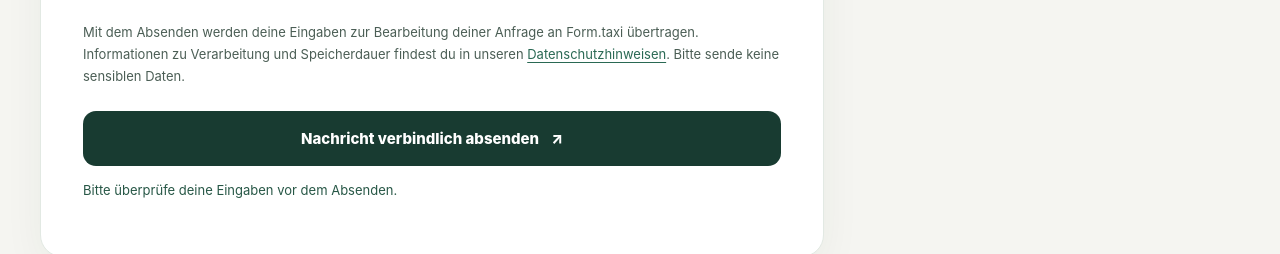
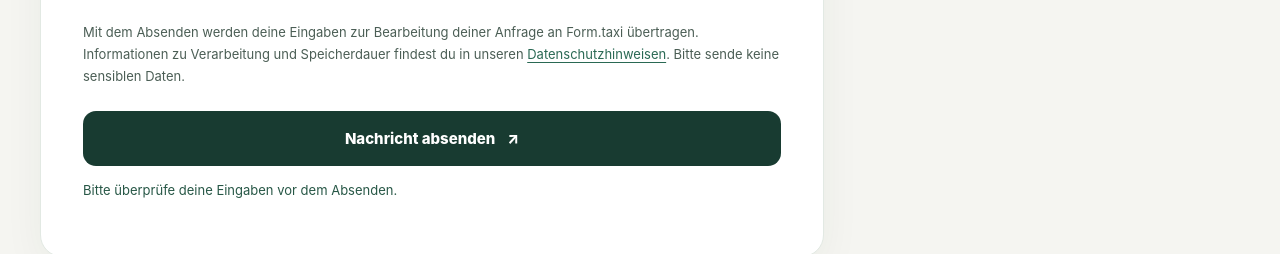
Before and after one commit to djalpha2000music-bit/alltagsfinder-shop, a plain HTML site: page kontakt.html in a window 1280 px wide. Shown: the part 1175-1429 px from the top of the page. Drawn offline with Linux system fonts and the light colour scheme.

Commit message:
Correct misleading affiliate, privacy and company copy throughout public Alltagsfinder pages

```diff
--- a/kontakt.html
+++ b/kontakt.html
@@ -27,7 +27,7 @@
       <span class="contact-hint">Mindestens 10 Zeichen, maximal 4.000 Zeichen.</span>
     </div>
     <p class="contact-understood"><span>Mit dem Absenden werden deine Eingaben zur Bearbeitung deiner Anfrage an Form.taxi übertragen. Informationen zu Verarbeitung und Speicherdauer findest du in unseren <a href="datenschutz.html#kontaktformular">Datenschutzhinweisen</a>. Bitte sende keine sensiblen Daten.</span></p>
-    <button type="submit" class="contact-submit">Nachricht verbindlich absenden <span aria-hidden="true">↗</span></button>
+    <button type="submit" class="contact-submit">Nachricht absenden <span aria-hidden="true">↗</span></button>
     <p id="contact-feedback" class="contact-feedback" role="status" aria-live="polite">Bitte überprüfe deine Eingaben vor dem Absenden.</p>
   </form>
  </section>
```
Also changed, not shown: datenschutz.html (+1 -1 lines), impressum.html (+1 -1 lines), transparenz.html (+1 -1 lines), ueber-uns.html (+1 -1 lines).
